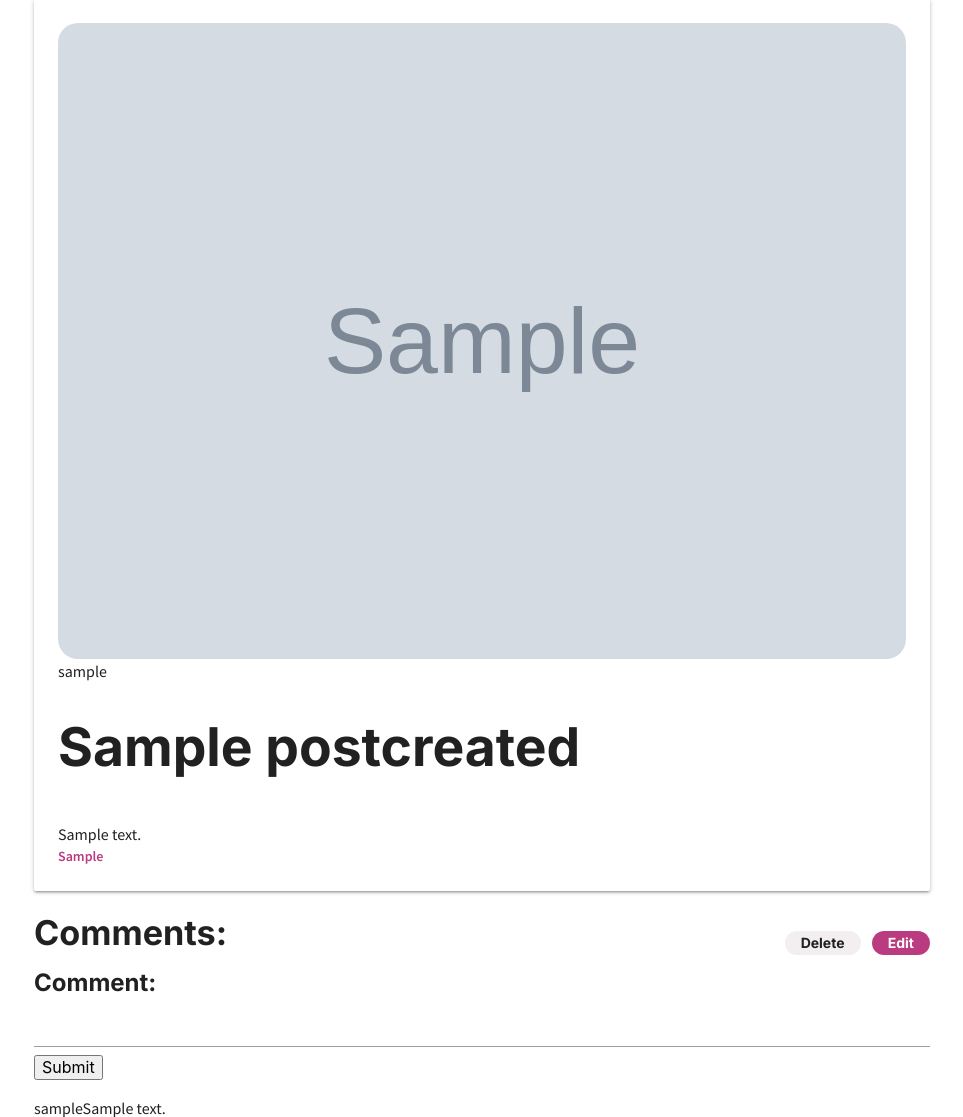
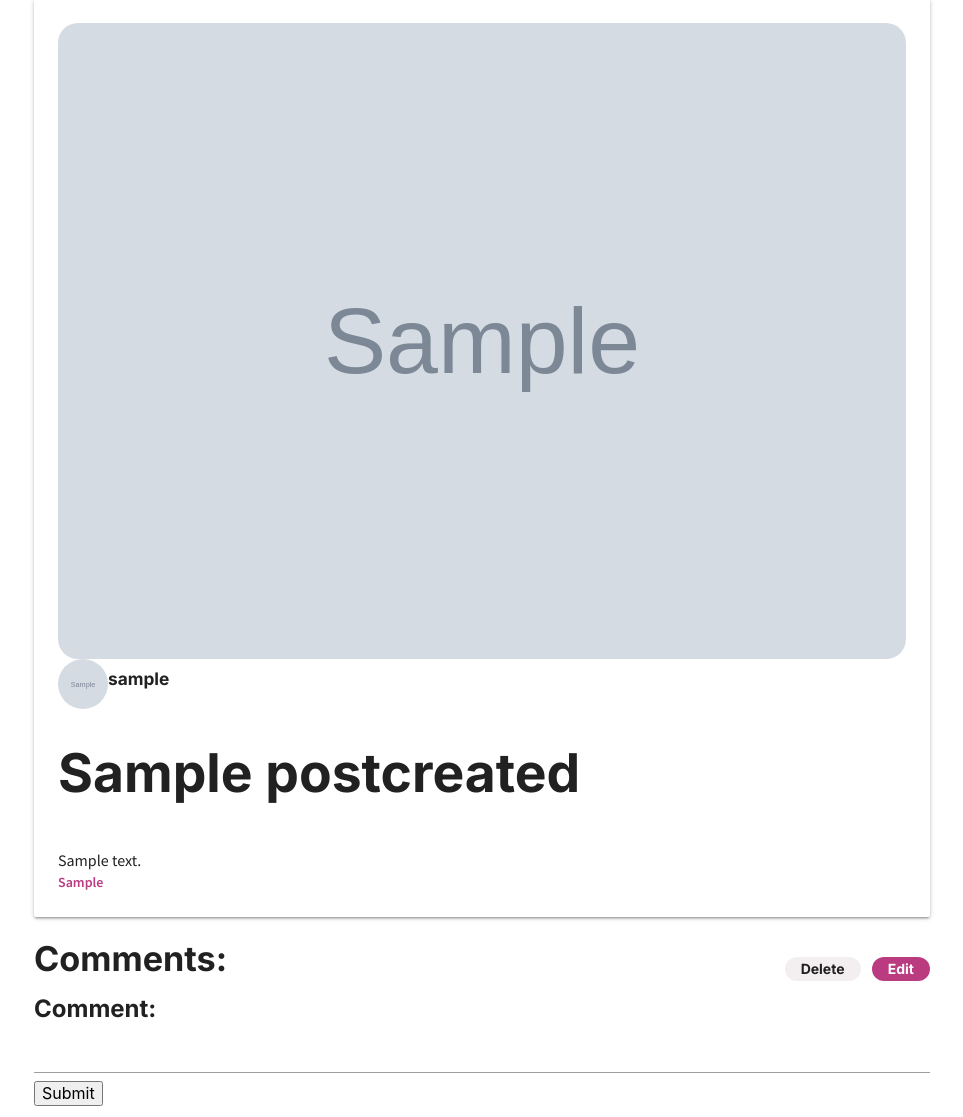
Before and after one commit to RyanneZ/Tinterest, a Django app: page /posts/1/ in a window 1280 px wide. Shown: the part 81-1198 px from the top of the page, without its empty margins (158-1121 px from the left). Run offline with Django 4.2, Linux system fonts and the light colour scheme; a user stored in the database is signed in; tables that the repository leaves empty hold one stand-in row (values such as "Sample post"); grey boxes marked "Sample" are stand-in pictures.

Commit message:
fixing detail page

```diff
--- /dev/null
+++ b/tinterest/main_app/static/css/detail.css
@@ -0,0 +1,13 @@
+/* profile info on detail */
+.profile-link {
+  display: flex;
+}
+
+.profile-img-container-detail {
+  display: flex;
+  justify-content: center;
+  width: 50px;
+  height: 50px;
+  border-radius: 50%;
+  overflow: hidden;
+}
--- a/tinterest/main_app/templates/base.html
+++ b/tinterest/main_app/templates/base.html
@@ -10,6 +10,8 @@
   <link rel="stylesheet" type="text/css" href="{% static 'css/buttons.css' %}">
   <link rel="stylesheet" type="text/css" href="{% static 'css/index.css' %}">
   <link rel="stylesheet" type="text/css" href="{% static 'css/profile.css' %}">
+  <link rel="stylesheet" type="text/css" href="{% static 'css/detail.css' %}">
+
 
   <link href="https://fonts.googleapis.com/icon?family=Material+Icons" rel="stylesheet">
   <link rel="preconnect" href="https://fonts.googleapis.com">
--- a/tinterest/main_app/templates/posts/detail.html
+++ b/tinterest/main_app/templates/posts/detail.html
@@ -4,7 +4,12 @@
 <div class="card">
   <div class="card-content">
     <img id="post-img" class='cover'src="{{ post.image.url }}">
-    <a href="{% url 'show_public_profile' post.user.id %}">{{ post.user }}</a>
+    <div class="profile-link">
+      <div class="profile-img-container-detail">
+          <img class="profile-img"  src="{{ user.profile.image.url }}">
+      </div>
+      <a href="{% url 'show_public_profile' post.user.id %}"><h6>{{ post.user }}</h6></a>
+    </div>
     <h2>{{ post.title }}</h2>
     <br>
     <!-- <h4>{{user.name}}</h4> -->
```
